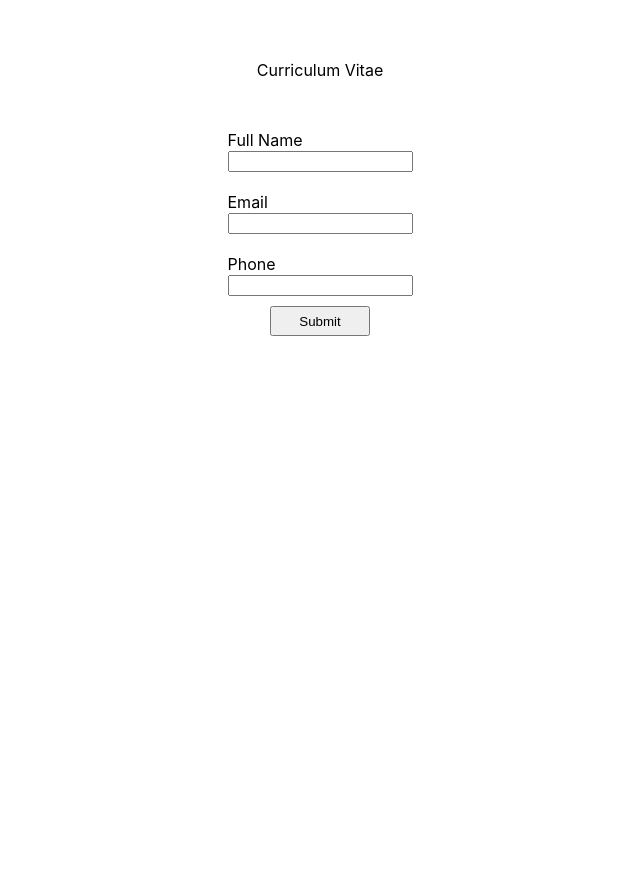
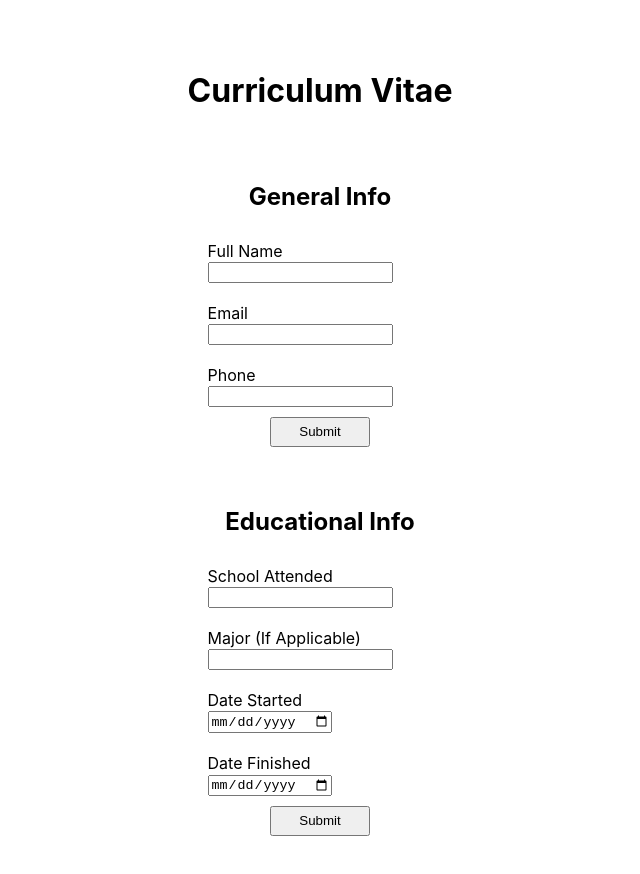
Before and after one commit to benzelcurry/cv-project, a React (Create React App) app: page / in a window 1280 px wide. Shown: the top 874 px of the page, without its empty margins (320-960 px from the left). Before the commit the page ends 800 px from the top, so only its background shows below. Built offline with nearby package versions, Linux system fonts and the light colour scheme.

Commit message:
Create basic educational info subform

```diff
--- a/src/components/App.js
+++ b/src/components/App.js
@@ -1,13 +1,17 @@
 import React, { Component } from 'react';
 import General from './General';
+import Educational from './Educational';
 import '../styles/App.css';
 
+// PROJECT WILL NEED STYLING
+// MAYBE CHANGE AMOUNT OF BUTTONS
 class App extends Component {
   render() {
     return (
       <div className='app'>
-        <div className='title'>Curriculum Vitae</div>
+        <h1 className='title'>Curriculum Vitae</h1>
         <General />
+        <Educational />
       </div>
     )
   }
--- a/src/components/Educational.js
+++ b/src/components/Educational.js
@@ -0,0 +1,75 @@
+// Sub-form for educational information
+
+import React, { Component } from 'react';
+import '../styles/App.css';
+
+// CREATE ABILITY TO ADD MORE SCHOOLS
+class Educational extends Component {
+  constructor(props) {
+    super(props)
+
+    this.state= {
+      school: '',
+      major: '',
+    }
+  }
+
+  handleChange = (e) => {
+    this.setState({
+      [e.target.id]: e.target.value
+    });
+  }
+
+  handleSubmit = (e) => {
+    e.preventDefault();
+  }
+
+  render() {
+    return (
+      <div>
+        <h2>Educational Info</h2>
+        <form>
+          <div>
+            <label htmlFor='school'>School Attended</label>
+            <input
+              type='text'
+              value={this.state.school}
+              onChange={this.handleChange}
+              id='school'
+            />
+          </div>
+          <div>
+            <label htmlFor='major'>Major (If Applicable)</label>
+            <input
+              type='text'
+              value={this.state.major}
+              onChange={this.handleChange}
+              id='major'
+            />
+          </div>
+          <div>
+            <label htmlFor='dateStarted'>Date Started</label>
+            <input
+              type='date'
+              id='dateStarted'
+            />
+          </div>
+          <div>
+            <label htmlFor='dateFinished'>Date Finished</label>
+            <input
+              type='date'
+              id='dateFinished'
+            />
+          </div>
+          <button
+            className='submit'
+            onClick={this.handleSubmit}
+            type='submit'>Submit
+          </button>
+        </form>
+      </div>
+    )
+  }
+}
+
+export default Educational;
--- a/src/components/General.js
+++ b/src/components/General.js
@@ -1,3 +1,5 @@
+// Sub-form for general (name, email, phone) information
+
 import React, { Component } from 'react';
 import '../styles/App.css';
 
@@ -29,6 +31,7 @@ class General extends Component {
     return (
       <div>
         <form>
+          <h2>General Info</h2>
           <div>
             <label htmlFor='fullName'>Full Name</label>
             <input
--- a/src/styles/App.css
+++ b/src/styles/App.css
@@ -22,3 +22,7 @@ div {
   width: 100px;
   height: 30px;
 }
+
+h2 {
+  text-align: center;
+}
```
